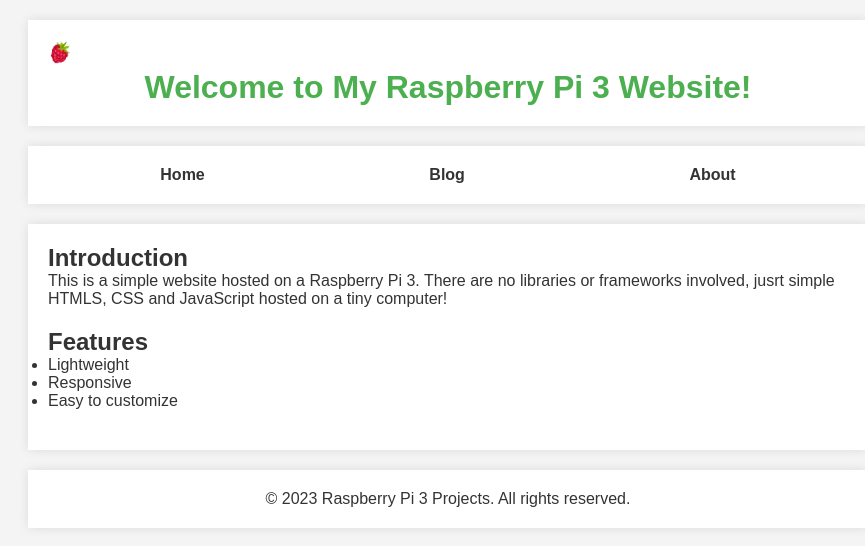
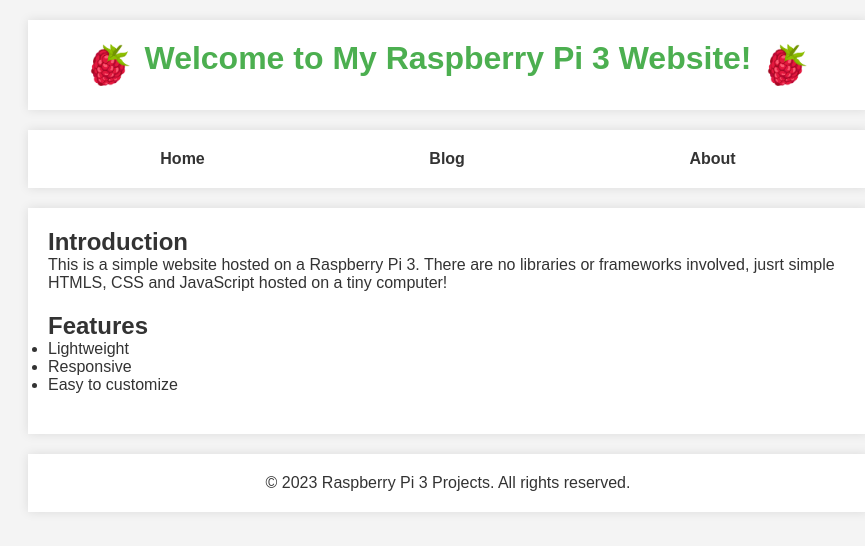
Before and after one commit to ElDuke717/pihead, a plain HTML site: page index.html in a window 1280 px wide. Shown: the whole page, without its empty margins (192-1057 px from the left). Drawn offline with Linux system fonts and the light colour scheme.

Commit message:
add styling changes and other mods

```diff
--- a/assets/css/style.css
+++ b/assets/css/style.css
@@ -8,6 +8,12 @@ body {
     font-family: Arial, sans-serif;
     background-color: #f4f4f4;
     color: #333;
+}
+
+header {
+    display: flex;
+    justify-content: center;
+    align-items: space-between;
 }
 
 header, nav, main, footer {
@@ -51,7 +57,9 @@ footer {
     text-align: center;
 }
 
-#raspberry {
-    height: 25px;
-    width: 25px;
+.raspberry {
+    height: 50px;
+    width: 50px;
+    margin-left: 10px;
+    margin-right:10px;
 }
--- a/index.html
+++ b/index.html
@@ -11,8 +11,9 @@
 
 <body>
     <header>
-        <img src="assets/img/raspberry.png" id="raspberry" />
+        <img src="assets/img/raspberry.png" class="raspberry" />
         <h1>Welcome to My Raspberry Pi 3 Website!</h1>
+        <img src="assets/img/raspberry.png" class="raspberry" />
     </header>
 
     <nav>
```
Also changed, not shown: about.html (+2 -0 lines), blog.html (+2 -0 lines), 1 other file.
